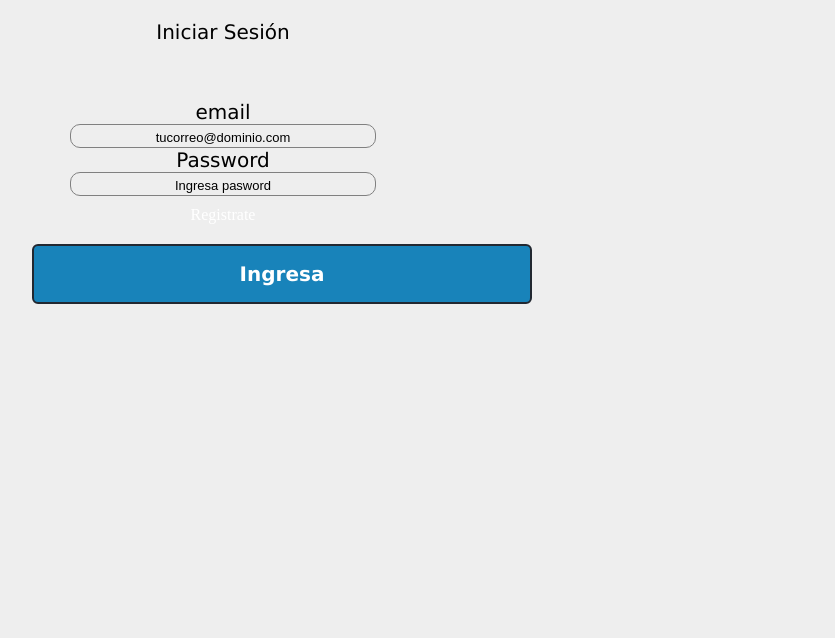
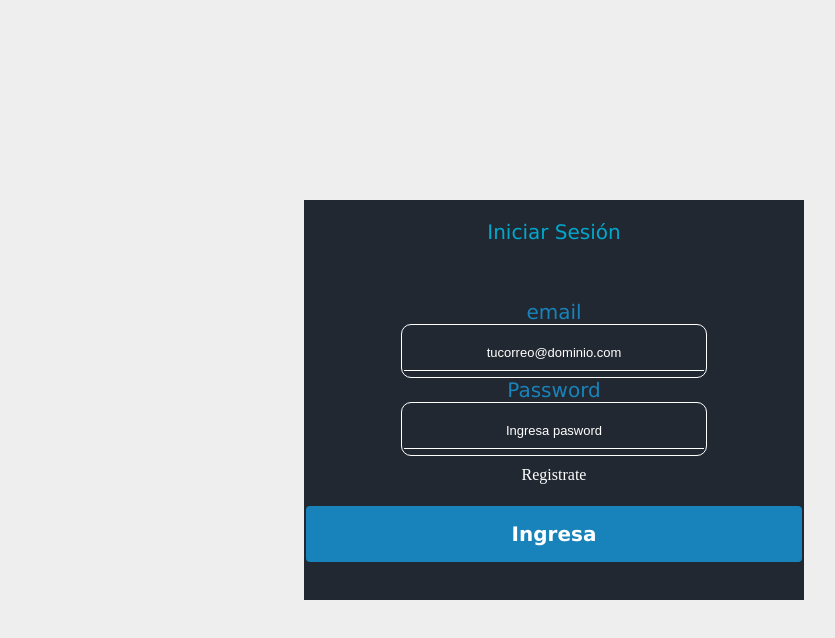
Before and after one commit to pauso92/front-appads, a React (Create React App) app: page /login in a window 1280 px wide. Shown: the top 638 px of the page, without its empty margins (86-921 px from the left). Built offline with nearby package versions, Linux system fonts and the light colour scheme.

Commit message:
[add] Se realizan cambios en el diseño de Login

```diff
--- a/src/component/LoginPage.js
+++ b/src/component/LoginPage.js
@@ -13,8 +13,8 @@ class Login extends React.Component {
           <div className="wrapp_user">
             <label className="user" htmlFor="email">email<br></br></label>
             <input name="email" id="email" className="input" placeholder="tucorreo@dominio.com" type="text"></input><br></br>
-            <label htmlFor="password" className="user">Password<br></br></label>
-            <input name="password" id="password" className="input" placeholder="Ingresa pasword" type="text"></input>
+            <label  htmlFor="password" className="user">Password<br></br></label>
+            <input name="password" id="password" className="input" placeholder="Ingresa pasword" type="password"></input>
           </div>
           <div className="div_register">
             <Link className="user_registrer" to="/Registrate">Registrate</Link>
--- a/src/css/login.css
+++ b/src/css/login.css
@@ -1,29 +1,14 @@
-
-.alogin{
-
-   margin-left: 800px;
-   display: flex;
-    align-self: center;
-    font-size: medium;
-    color:white!important;
-
-    background-color:orange;
+body{
+    display: flex;
     justify-content: center;
 }
-.alogin a{
-    margin-left: 15px;
+.wrap{
+    /* border: 1px solid red; */
+    width: 500px;
+    height: 400px;
+    margin-top: 200px;
+    background-color: #222831;
 }
-.logoimg{
-    display: flex;
-    padding-top: 50px;
-
-    margin-right: 5px;
-    margin-bottom: 10px;
-    z-index: 1;
-    width: 500px;
-    height: 200px;
-}
-
 .w_titulo{
     /* border: 1px solid red; */
     height: 50px;
@@ -32,7 +17,7 @@
 .titulo{
     font-size: 20px;
     font-family: Verdana, Geneva, Tahoma, sans-serif;
-    color: black;
+    color: #00a8cc;
     text-align: center;
 }
 .wrapp_user{
@@ -43,7 +28,7 @@
     /* border: 1px solid red; */}
 
 .user{
-    color: black;
+    color: #1883ba;
     font-size: 20px;
     /* margin-left: -18px; */
     font-family: 'Lucida Sans', 'Lucida Sans Regular', 'Lucida Grande', 'Lucida Sans Unicode', Geneva, Verdana, sans-serif;
@@ -52,46 +37,43 @@
 }
 
 .input{
-    color: grey;
+    color: white;
     font-size: 18px;
     text-align: center;
     width: 300px;
-    height: 20px;
+    height: 50px;
     background-color: transparent;
     border: solid 1px;
     border-radius: 10px;
-
-
 }
 .input:focus{
     outline: none;
 }
 ::placeholder{
-    color: black  ;
+    color: white  ;
     font-size: 13px;
     border-bottom: 1px solid white;
     text-align: center;
     padding-bottom: 10px;
 }
+.wrap_button{
+    /* border: 1px solid red; */
+    display:flex;
+}
  .button{
-    width: 150px;
+    width: 10px;
     height: 40px;
     border-radius: 10px;
     background-color: #005082;
     border: #005082;
-
     margin-top: 20px;
     margin-bottom: 20px;
-    margin-left: 118px;
+    /* margin-left: 118px; */
     color: #00a8cc;
-    justify-items: center;
+    justify-self: center;
     font-size: 18px;
     font-weight: bold;
     font-family: 'Lucida Sans', 'Lucida Sans Regular', 'Lucida Grande', 'Lucida Sans Unicode', Geneva, Verdana, sans-serif;
-}
-.button:hover{
-    background-color: #000839;
-    color: #005082;
 }
 .div_register{
     display: flex;
```
